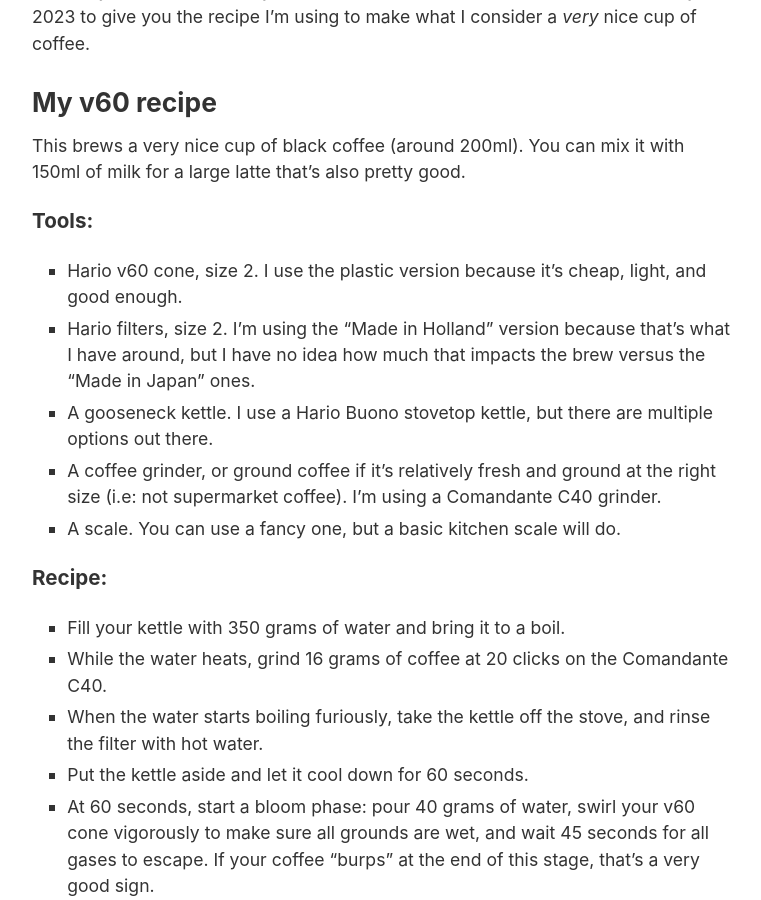
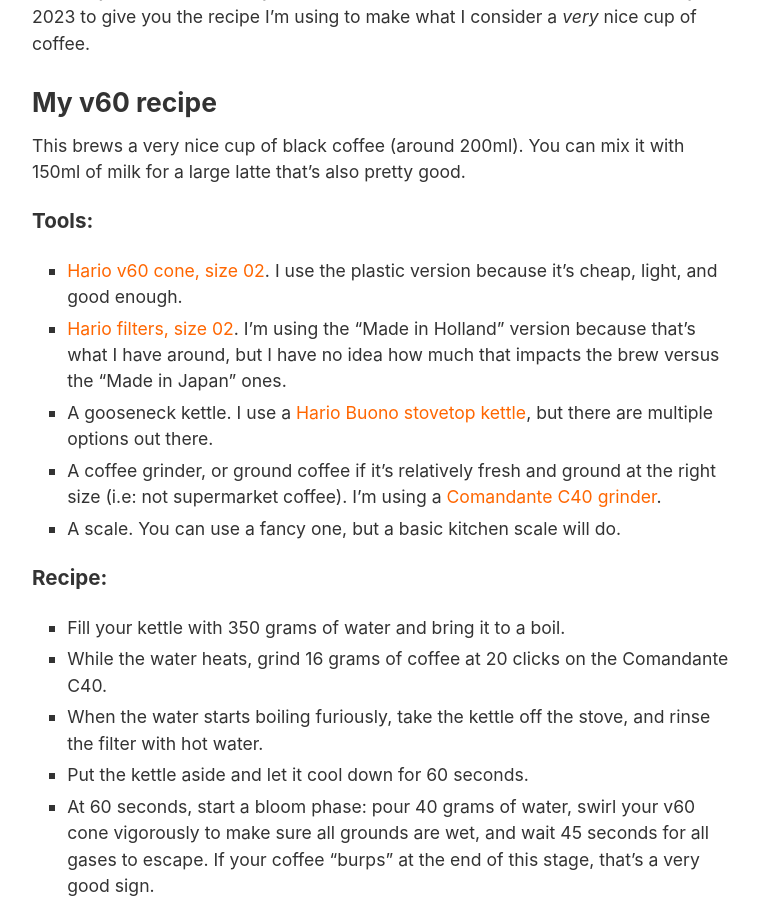
Before and after one commit to bomberstudios/me, a Jekyll site: the page built from _posts/2023-02-17-my-pour-over-coffee-recipe--february-2023-edition.md, in a window 1280 px wide and 900 px high, scrolled down 595 px. Shown: the whole window, without its empty margins (256-1017 px from the left). Built offline with Jekyll 4.4.1, drawn with Linux system fonts in a browser that asks for light colours; a script that is not in the unit is left out.

Commit message:
Update 2023-02-17-my-pour-over-coffee-recipe--february-2023-edition.md

```diff
--- a/_posts/2023-02-17-my-pour-over-coffee-recipe--february-2023-edition.md
+++ b/_posts/2023-02-17-my-pour-over-coffee-recipe--february-2023-edition.md
@@ -18,10 +18,10 @@
 
 ### Tools:
 
-- Hario v60 cone, size 2. I use the plastic version because it’s cheap, light, and good enough.
-- Hario filters, size 2. I’m using the “Made in Holland” version because that’s what I have around, but I have no idea how much that impacts the brew versus the “Made in Japan” ones.
-- A gooseneck kettle. I use a Hario Buono stovetop kettle, but there are multiple options out there.
-- A coffee grinder, or ground coffee if it’s relatively fresh and ground at the right size (i.e: not supermarket coffee). I’m using a Comandante C40 grinder.
+- [Hario v60 cone, size 02](https://global.hario.com/product/coffee/dripper/VD.html). I use the plastic version because it’s cheap, light, and good enough.
+- [Hario filters, size 02](https://global.hario.com/product/coffee/paperfilter/VCF.html). I’m using the “Made in Holland” version because that’s what I have around, but I have no idea how much that impacts the brew versus the “Made in Japan” ones.
+- A gooseneck kettle. I use a [Hario Buono stovetop kettle](https://global.hario.com/product/coffee/kettle/VKB.html), but there are multiple options out there.
+- A coffee grinder, or ground coffee if it’s relatively fresh and ground at the right size (i.e: not supermarket coffee). I’m using a [Comandante C40 grinder](https://comandantegrinder.com).
 - A scale. You can use a fancy one, but a basic kitchen scale will do.
 
 ### Recipe:
```
